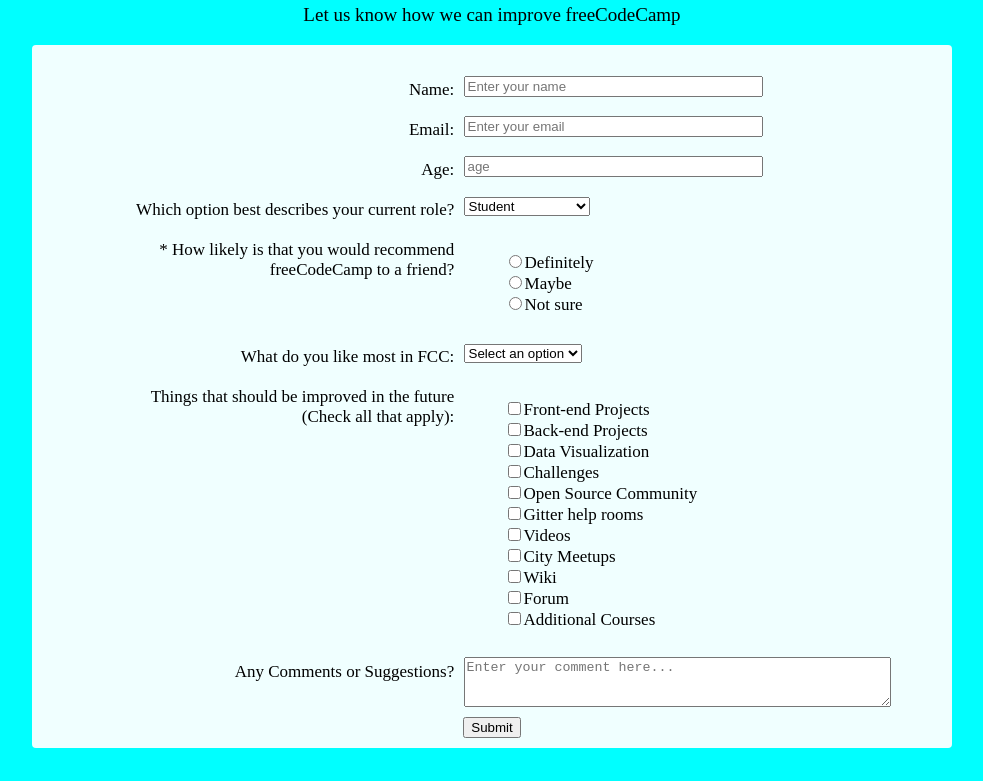
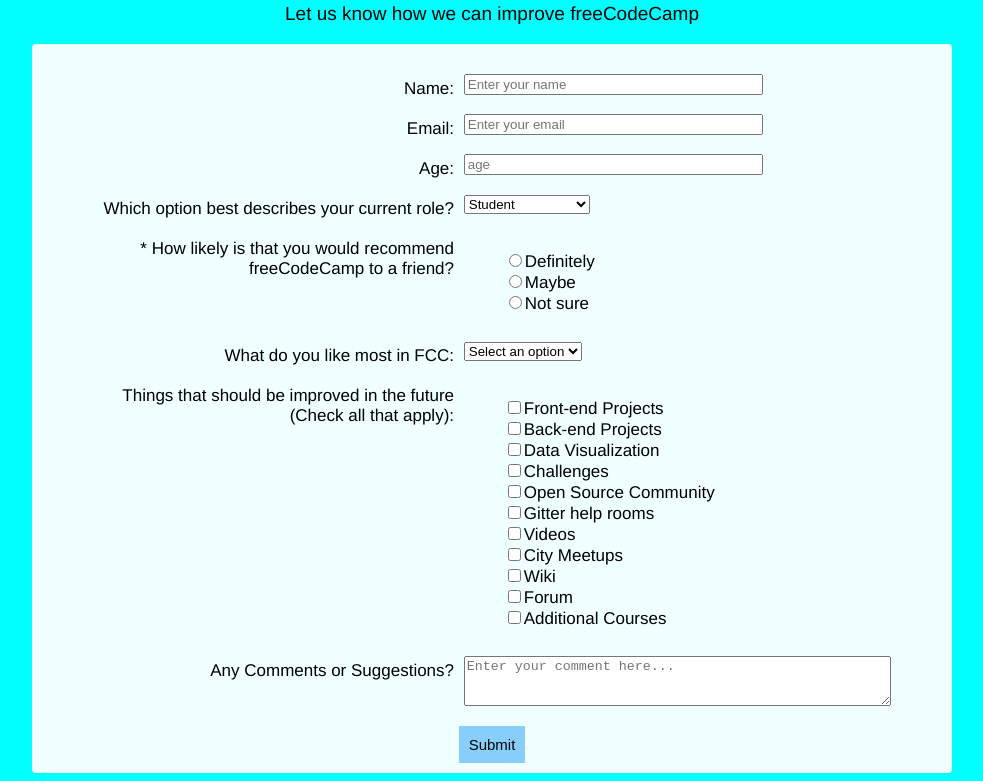
Before and after one commit to hanifrev/project-rev-2, a plain HTML site: page index.html in a window 1280 px wide. Shown: the part 73-854 px from the top of the page, without its empty margins (148-1131 px from the left). Before the commit the page ends 829 px from the top, so only its background shows below. Drawn offline with Linux system fonts and the light colour scheme.

Commit message:
this is not final

```diff
--- a/index.css
+++ b/index.css
@@ -6,7 +6,7 @@ h1 {
 }
 body {
 	background-color: #00FFFF;
-	font-family: ;
+	font-family: Raleway, Helvetica, sans-serif;
 	text-align: center;
 
 }
@@ -84,6 +84,13 @@ body {
 	width: 100%;
 	display: inline-block;
 }
+#submit {
+	background-color: lightskyblue;
+	border: blue;
+	margin-top: 10px;
+	padding: 10px 10px 10px 10px;
+	font-size: 15px;
+}
 
 
 @media screen and (max-width: 660px) {
```
